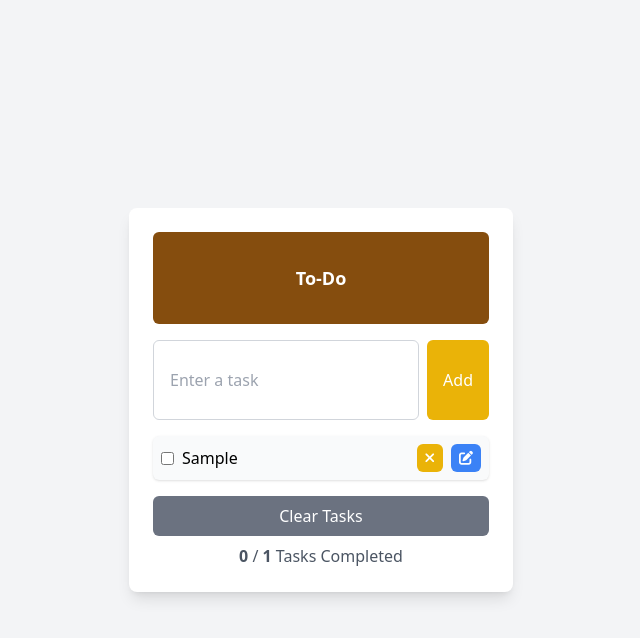
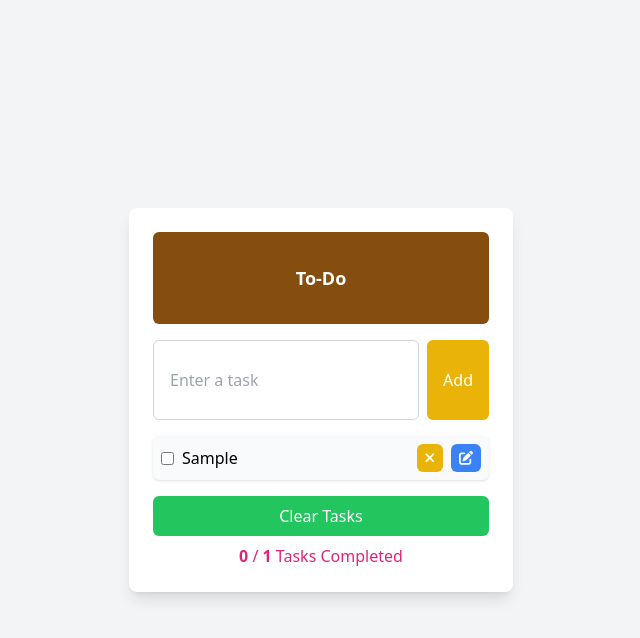
Before and after one commit to ssarzxc/LARABELLES, a plain HTML site: page index.html in a window 1280 px wide. Both pictures are taken after typing "Sample" into the empty fields and a click on the button "Add". Shown: the whole page, without its empty margins (319-959 px from the left). Drawn offline with nearby package versions, Linux system fonts and the light colour scheme.

Commit message:
changed color and size index.html

```diff
--- a/index.html
+++ b/index.html
@@ -63,12 +63,12 @@
         </ul>
 
         <!-- Clear Tasks Button -->
-        <button class="w-full mt-4 bg-gray-500 text-white px-8 py-2 rounded-md hover:bg-gray-600" @click="tasks = []"
+        <button class="w-full mt-4 bg-green-500 text-white px-8 py-2 rounded-md hover:bg-gray-600" @click="tasks = []"
             x-show="tasks.length">
             Clear Tasks
         </button>
 
-        <div class="mt-2 text-center text-gray-600">
+        <div class="mt-2 text-center text-pink-600">
             <span x-text="tasks.filter((task) => task.done).length" class="font-bold"></span> /
             <span x-text="tasks.length" class="font-bold"></span> Tasks Completed
         </div>
```
